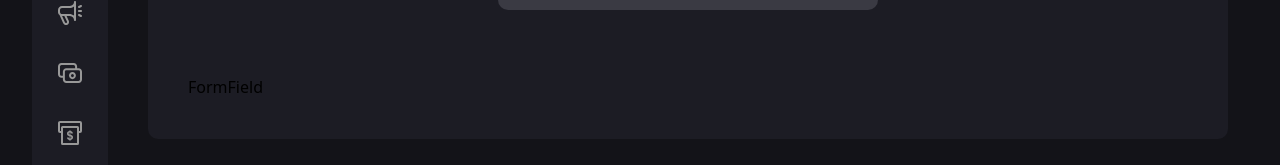
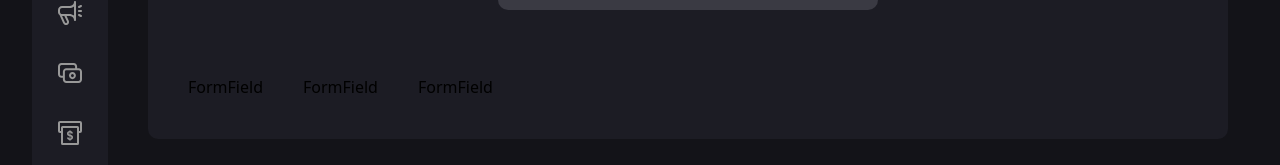
Before and after one commit to anggriawanmr/crowdfunding, a React (Vite) app in the folder client/: page /create-campaign in a window 1280 px wide. Shown: the part 219-384 px from the top of the page. Built offline with nearby package versions, Linux system fonts and the light colour scheme; what @thirdweb-dev/react would draw is missing.

Commit message:
Adding FormField component inside CreateCampaign page :sparkles:

```diff
--- a/client/src/pages/CreateCampaign.jsx
+++ b/client/src/pages/CreateCampaign.jsx
@@ -34,6 +34,20 @@ const CreateCampaign = () => {
         className="w-full mt-[65px] flex flex-col gap-[30px]"
       >
         <div className="flex flex-wrap gap-[40px]">
+          <FormField
+            labelname="Your Name *"
+            placeholder="John Doe"
+            inputType="text"
+            value={form.name}
+            handleChange={() => {}}
+          />
+          <FormField
+            labelname="Campaign Title *"
+            placeholder="Write a title"
+            inputType="text"
+            value={form.title}
+            handleChange={() => {}}
+          />
           <FormField />
         </div>
       </form>
```
